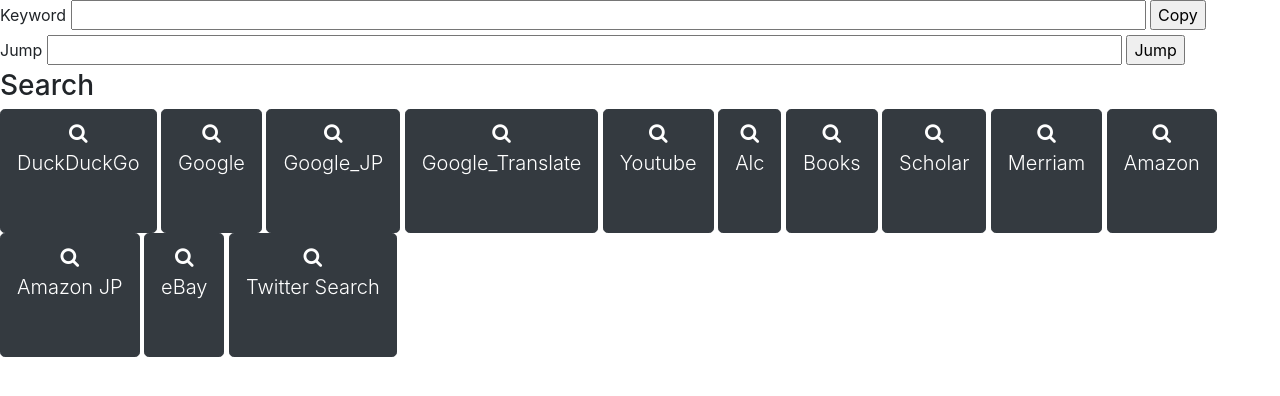
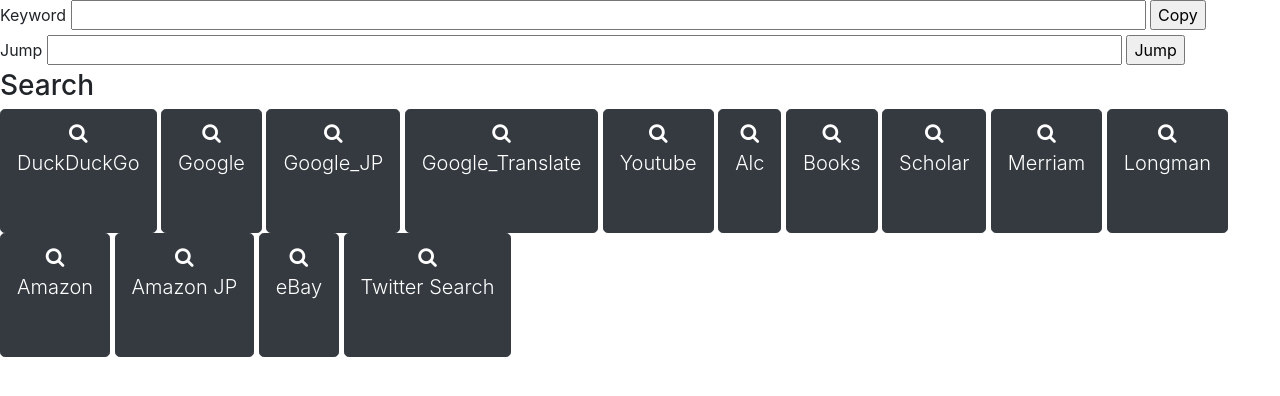
Before and after one commit to shinaisan/shinaisan.github.io, a plain HTML site: page search-engine-list.html in a window 1280 px wide. Drawn offline with nearby package versions, Linux system fonts and the light colour scheme; some packages are replaced by stand-ins of ours; a script that the page names is missing.

Commit message:
"Automated commit at 2017-11-08 12:02:43 UTC by middleman-deploy 0.1.4"

```diff
--- a/search-engine-list.html
+++ b/search-engine-list.html
@@ -48,7 +48,7 @@
     <noscript>
       You need to enable JavaScript to run this app.
     </noscript>
-    <div id="root"></div>
+  <div id="root">
     <form onsubmit="return false;">
       <label>Keyword</label>
       <input id="keyword" type="text" size="100%"></input>
@@ -67,6 +67,7 @@
         <option value="Books" >
         <option value="Scholar" >
         <option value="Merriam" >
+        <option value="Longman" >
         <option value="Amazon" >
         <option value="Amazon JP" >
         <option value="eBay" >
@@ -161,6 +162,15 @@
       <a
         class="btn btn-dark btn-lg"
         target="_blank"
+        href="http://www.ldoceonline.com/"
+        >
+        <span class="fa fa-search"></span>
+        <p class="lead">Longman</p>
+        <span>&nbsp;</span>
+      </a>
+      <a
+        class="btn btn-dark btn-lg"
+        target="_blank"
         href="https://www.amazon.com"
         >
         <span class="fa fa-search"></span>
@@ -196,5 +206,6 @@
       </a>
 
     </div>
+  </div>
   </body>
 </html>
--- a/sitemap.xml
+++ b/sitemap.xml
@@ -74,7 +74,7 @@
   </url>
   <url>
     <loc>http://shinaisan.github.io/search-engine-list.html</loc>
-    <lastmod>2017-11-07</lastmod>
+    <lastmod>2017-11-08</lastmod>
     <priority>1.0</priority>
     <changefreq>daily</changefreq>
   </url>
```
